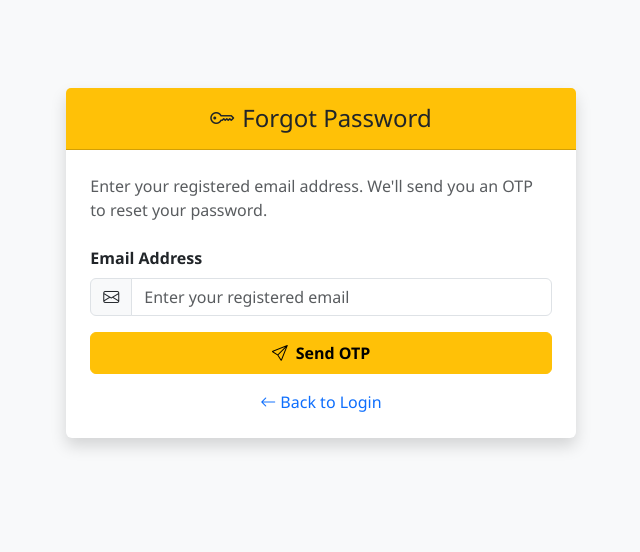
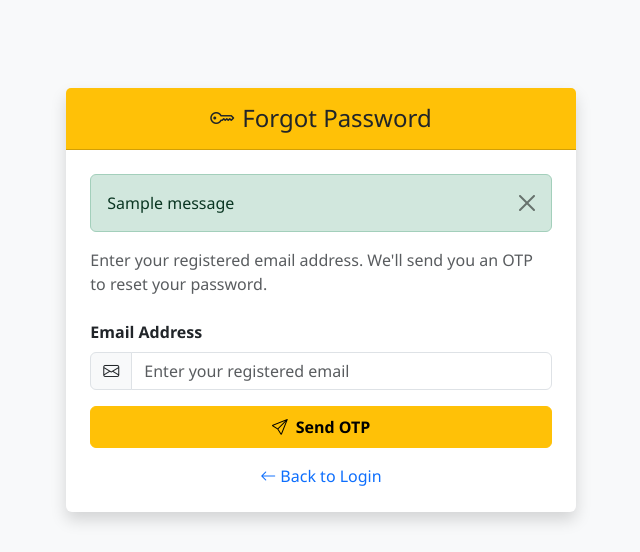
Before and after one commit to en-rmohane/college-attendance-system, a Flask app: page /forgot_password in a window 1280 px wide. Shown: the part 62-614 px from the top of the page, without its empty margins (319-959 px from the left). Run offline with Flask 3, Linux system fonts and the light colour scheme; tables that the repository leaves empty hold one stand-in row (values such as "Sample post"); one stand-in notice (Sample message) is shown; some libraries are stand-ins or nearby versions.

Commit message:
forget password template edited

```diff
--- a/templates/auth/forgot_password.html
+++ b/templates/auth/forgot_password.html
@@ -10,11 +10,25 @@
                 <h4 class="mb-0"><i class="bi bi-key me-2"></i>Forgot Password</h4>
             </div>
             <div class="card-body p-4">
+
+                <!-- Flash Messages Add Karo -->
+                {% with messages = get_flashed_messages(with_categories=true) %}
+                    {% if messages %}
+                        {% for category, message in messages %}
+                            <div class="alert alert-{{ category }} alert-dismissible fade show" role="alert">
+                                {{ message }}
+                                <button type="button" class="btn-close" data-bs-dismiss="alert"></button>
+                            </div>
+                        {% endfor %}
+                    {% endif %}
+                {% endwith %}
+
                 <p class="text-muted mb-4">
                     Enter your registered email address. We'll send you an OTP to reset your password.
                 </p>
 
-                <form method="POST" action="{{ url_for('forgot_password') }}">
+                <!-- ✅ FIX: Action attribute remove karo -->
+                <form method="POST">
                     <div class="mb-3">
                         <label class="form-label fw-semibold">Email Address</label>
                         <div class="input-group">
```
